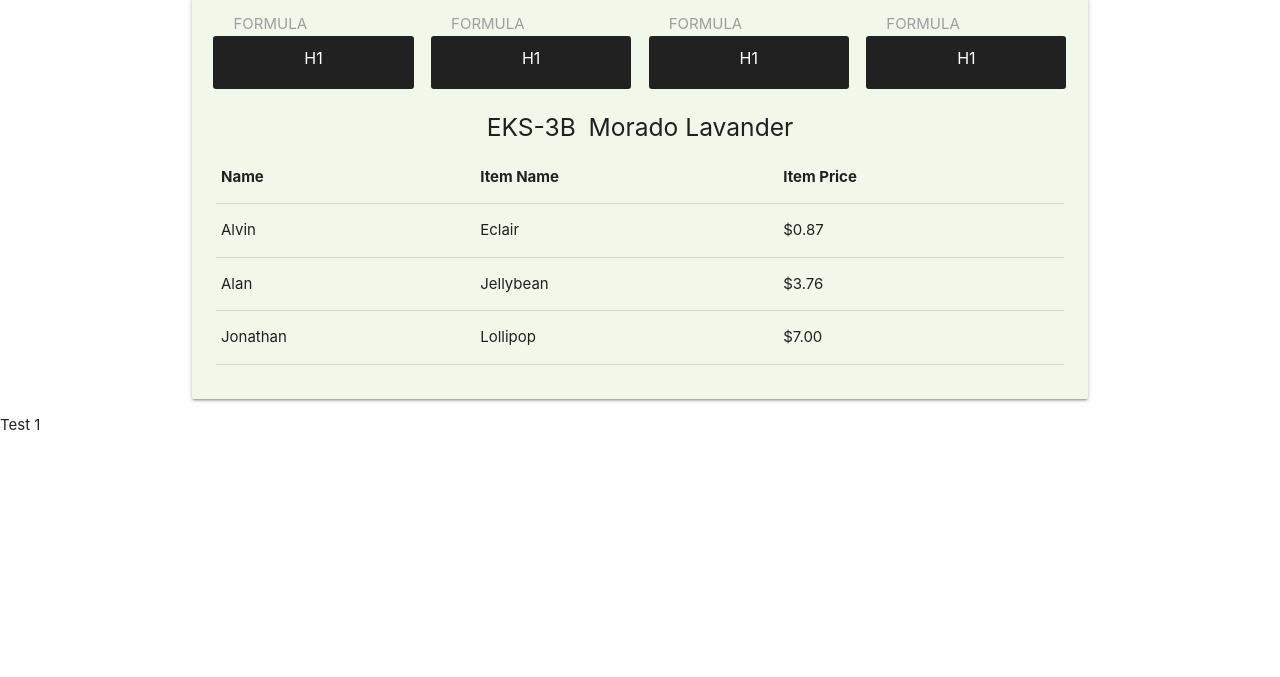
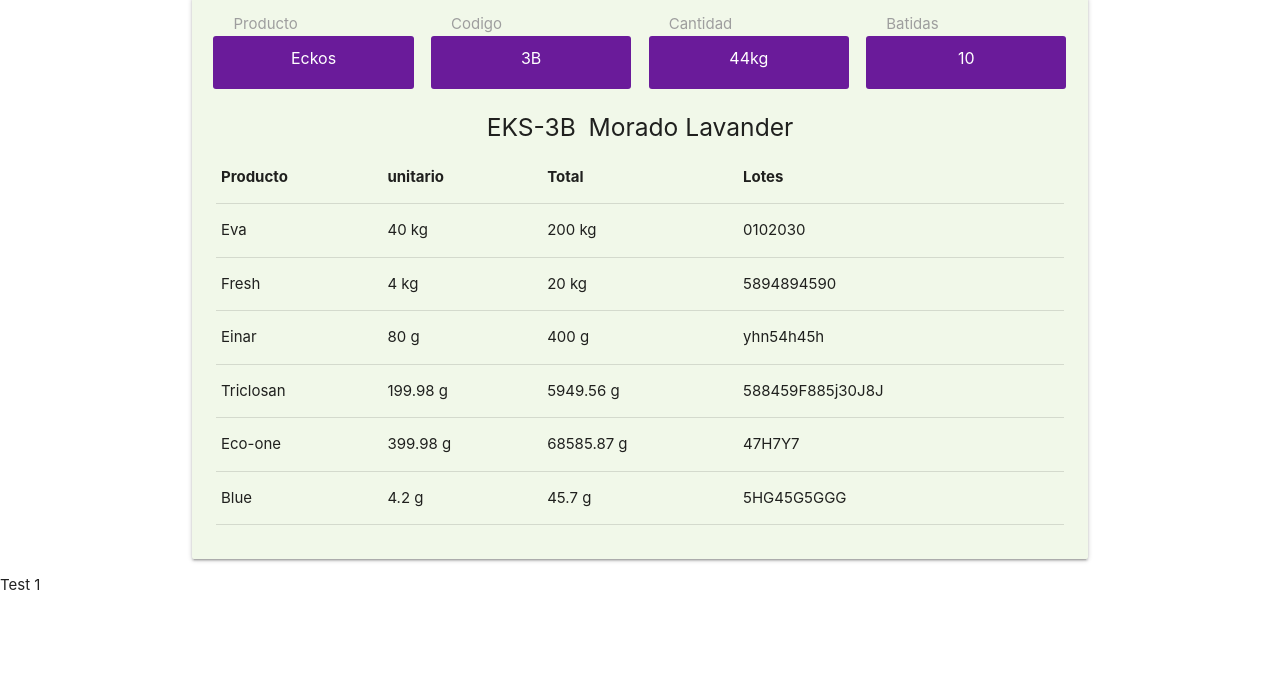
Before and after one commit to viz-rh/eks-proyect, a plain HTML site: page main.html in a window 1280 px wide. Shown: the part 123-800 px from the top of the page. Drawn offline with nearby package versions, Linux system fonts and the light colour scheme.

Commit message:
add color manager css folder

```diff
--- /dev/null
+++ b/css/colors/1.css
@@ -0,0 +1,3 @@
+.viz-color{
+	background-color: #6a1b9a;
+}
--- a/main.html
+++ b/main.html
@@ -6,13 +6,14 @@
       <!--Import materialize.css-->
       <link type="text/css" rel="stylesheet" href="css/materialize.min.css"  media="screen,projection"/>
       <link rel="stylesheet" type="text/css" href="css/rules.viz.css">
+      <link rel="stylesheet" type="text/css" href="css/colors/1.css" id="viz-color">
 
       <!--Let browser know website is optimized for mobile-->
       <meta name="viewport" content="width=device-width, initial-scale=1.0"/>
     </head>
 
     <body>
-    		<nav class="nav-extended grey darken-4">
+    		<nav class="nav-extended viz-color">
 			    <div class="nav-wrapper ">
 			    	<div onclick="window.location.href='index.html'; " style="display: inline-block;
 			    				position: absolute;
@@ -44,44 +45,44 @@
 
 						<div class="row">
 
-						  <div class="input-field col s3 grey darken-4 white-text">
+						  <div class="input-field col s3 viz-color white-text">
 						    <select>
-						      <option value="8" >H1</option>
+						      <option value="8" >Eckos</option>
 						      <option value="1">Option 1</option>
 						      <option value="2">Option 2</option>
 						      <option value="3">Option 3</option>
 						    </select>
-						    <label>FORMULA</label>
+						    <label>Producto</label>
 						  </div>
 
-						  <div class="input-field col s3 grey darken-4 white-text">
+						  <div class="input-field col s3 viz-color white-text">
 						    <select>
-						      <option value="8" >H1</option>
+						      <option value="8" >3B</option>
 						      <option value="1">Option 1</option>
 						      <option value="2">Option 2</option>
 						      <option value="3">Option 3</option>
 						    </select>
-						    <label>FORMULA</label>
+						    <label>Codigo</label>
 						  </div>
 
-						  <div class="input-field col s3 grey darken-4 white-text">
+						  <div class="input-field col s3 viz-color white-text">
 						    <select>
-						      <option value="8" >H1</option>
+						      <option value="8" >44kg</option>
 						      <option value="1">Option 1</option>
 						      <option value="2">Option 2</option>
 						      <option value="3">Option 3</option>
 						    </select>
-						    <label>FORMULA</label>
+						    <label>Cantidad</label>
 						  </div>
 
-						  <div class="input-field col s3 grey darken-4 white-text">
+						  <div class="input-field col s3 viz-color white-text">
 						    <select>
-						      <option value="8" >H1</option>
+						      <option value="8" >10</option>
 						      <option value="1">Option 1</option>
 						      <option value="2">Option 2</option>
 						      <option value="3">Option 3</option>
 						    </select>
-						    <label>FORMULA</label>
+						    <label>Batidas</label>
 						  </div>
 
 						</div>
@@ -102,28 +103,51 @@
 								<table>
 							        <thead>
 							          <tr>
-							              <th>Name</th>
-							              <th>Item Name</th>
-							              <th>Item Price</th>
+							              <th>Producto</th>
+							              <th>unitario</th>
+							              <th>Total</th>
+							              <th>Lotes</th>
 							          </tr>
 							        </thead>
 
 							        <tbody>
 							          <tr>
-							            <td>Alvin</td>
-							            <td>Eclair</td>
-							            <td>$0.87</td>
+							            <td>Eva</td>
+							            <td>40 kg</td>
+							            <td>200 kg</td>
+							            <td>0102030</td>
 							          </tr>
 							          <tr>
-							            <td>Alan</td>
-							            <td>Jellybean</td>
-							            <td>$3.76</td>
+							            <td>Fresh</td>
+							            <td>4 kg</td>
+							            <td>20 kg</td>
+							            <td>5894894590</td>
 							          </tr>
 							          <tr>
-							            <td>Jonathan</td>
-							            <td>Lollipop</td>
-							            <td>$7.00</td>
+							            <td>Einar</td>
+							            <td>80 g</td>
+							            <td>400 g</td>
+							            <td>yhn54h45h</td>
 							          </tr>
+							          <tr>
+							            <td>Triclosan</td>
+							            <td>199.98 g</td>
+							            <td>5949.56 g</td>
+							            <td>588459F885j30J8J</td>
+							          </tr>
+							          <tr>
+							            <td>Eco-one</td>
+							            <td>399.98 g</td>
+							            <td>68585.87 g</td>
+							            <td>47H7Y7</td>
+							          </tr>
+							          <tr>
+							            <td>Blue</td>
+							            <td>4.2 g</td>
+							            <td>45.7 g</td>
+							            <td>5HG45G5GGG</td>
+							          </tr>
+
 							        </tbody>
 							    </table>
 
```
